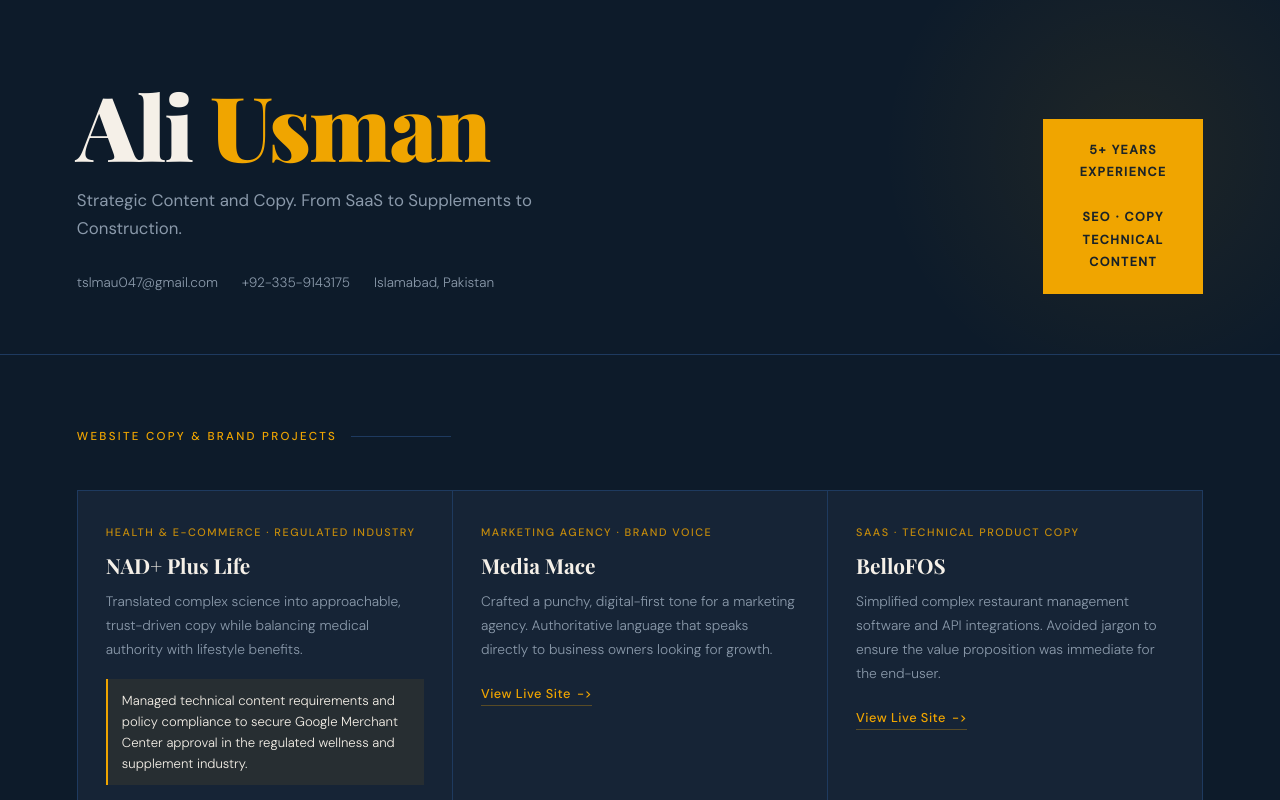
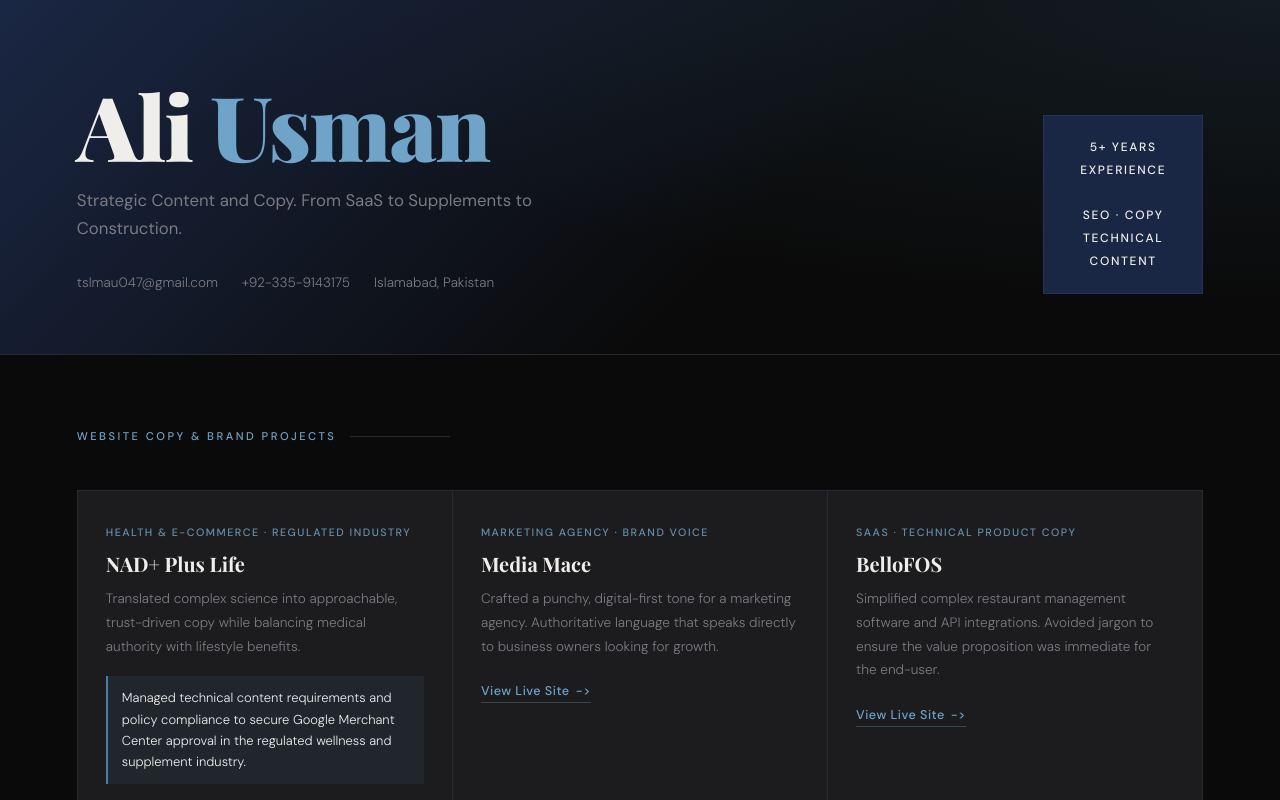
Before and after one commit to tslmau047-hub/Ali-Usman-Portfolio, a plain HTML site: page index.html in a window 1280 px wide. Shown: the top 800 px of the page. Drawn offline with nearby package versions, Linux system fonts and the light colour scheme.

Commit message:
Update index.html

```diff
--- a/index.html
+++ b/index.html
@@ -9,20 +9,22 @@
   *, *::before, *::after { box-sizing: border-box; margin: 0; padding: 0; }
 
   :root {
-    --navy: #0d1b2a;
-    --navy-light: #162436;
-    --navy-mid: #1e3a5f;
-    --gold: #f0a500;
-    --gold-light: #ffd166;
-    --white: #f5f0e8;
-    --muted: #8a99aa;
-    --border: #1e3a5f;
+    --black: #0a0a0a;
+    --charcoal: #1c1c1e;
+    --charcoal-light: #2a2a2e;
+    --navy: #1a2744;
+    --navy-light: #243358;
+    --accent: #4a7fa5;
+    --accent-light: #6fa3c8;
+    --white: #f0eeeb;
+    --muted: #7a7a82;
+    --border: #2a2a2e;
   }
 
   html { scroll-behavior: smooth; }
 
   body {
-    background: var(--navy);
+    background: var(--black);
     color: var(--white);
     font-family: 'DM Sans', sans-serif;
     font-weight: 300;
@@ -38,6 +40,7 @@
     grid-template-columns: 1fr auto;
     align-items: end;
     gap: 40px;
+    background: linear-gradient(135deg, var(--navy) 0%, var(--black) 60%);
     position: relative;
     overflow: hidden;
   }
@@ -45,11 +48,8 @@
   header::before {
     content: '';
     position: absolute;
-    top: -100px;
-    right: -100px;
-    width: 500px;
-    height: 500px;
-    background: radial-gradient(circle, rgba(240,165,0,0.08) 0%, transparent 70%);
+    top: 0; left: 0; right: 0; bottom: 0;
+    background: radial-gradient(ellipse at top right, rgba(74,127,165,0.15) 0%, transparent 60%);
     pointer-events: none;
   }
 
@@ -60,9 +60,10 @@
     line-height: 1;
     letter-spacing: -0.02em;
     color: var(--white);
+    position: relative;
   }
 
-  .name span { color: var(--gold); }
+  .name span { color: var(--accent-light); }
 
   .tagline {
     margin-top: 16px;
@@ -70,6 +71,7 @@
     color: var(--muted);
     font-weight: 400;
     max-width: 500px;
+    position: relative;
   }
 
   .contact-row {
@@ -79,28 +81,31 @@
     gap: 24px;
     font-size: 0.85rem;
     color: var(--muted);
+    position: relative;
   }
 
   .contact-row a {
-    color: var(--gold);
+    color: var(--accent-light);
     text-decoration: none;
     border-bottom: 1px solid transparent;
     transition: border-color 0.2s;
   }
 
-  .contact-row a:hover { border-color: var(--gold); }
+  .contact-row a:hover { border-color: var(--accent-light); }
 
   .header-badge {
-    background: var(--gold);
-    color: var(--navy);
+    background: var(--navy);
+    border: 1px solid var(--navy-light);
+    color: var(--white);
     padding: 20px 24px;
-    font-size: 0.78rem;
+    font-size: 0.75rem;
     text-transform: uppercase;
-    letter-spacing: 0.12em;
-    line-height: 1.8;
+    letter-spacing: 0.14em;
+    line-height: 1.9;
     min-width: 160px;
     text-align: center;
-    font-weight: 700;
+    font-weight: 500;
+    position: relative;
   }
 
   /* SECTIONS */
@@ -110,10 +115,10 @@
   }
 
   .section-label {
-    font-size: 0.72rem;
+    font-size: 0.7rem;
     text-transform: uppercase;
-    letter-spacing: 0.2em;
-    color: var(--gold);
+    letter-spacing: 0.22em;
+    color: var(--accent-light);
     font-weight: 500;
     margin-bottom: 44px;
     display: flex;
@@ -130,48 +135,53 @@
   }
 
   /* PROJECTS GRID */
-  .projects-grid {
+  .projects-grid { /* 3 col fixed */
     display: grid;
-    grid-template-columns: repeat(auto-fill, minmax(300px, 1fr));
+    grid-template-columns: repeat(3, 1fr);
     gap: 1px;
     background: var(--border);
     border: 1px solid var(--border);
   }
 
   .project-card {
-    background: var(--navy-light);
+    background: var(--charcoal);
     padding: 32px 28px;
     transition: background 0.25s;
     position: relative;
     overflow: hidden;
   }
 
-  .project-card::after {
+  .project-card::before {
     content: '';
     position: absolute;
-    bottom: 0; left: 0;
-    width: 0;
-    height: 2px;
-    background: var(--gold);
-    transition: width 0.4s ease;
+    top: 0; left: 0;
+    width: 100%; height: 2px;
+    background: linear-gradient(90deg, var(--navy), var(--accent));
+    transform: scaleX(0);
+    transform-origin: left;
+    transition: transform 0.4s ease;
   }
 
-  .project-card:hover { background: #1a2d42; }
-  .project-card:hover::after { width: 100%; }
+  .project-card:hover { background: var(--charcoal-light); }
+
+  .project-card:last-child { grid-column: 1 / -1; }
+  .project-card:hover::before { transform: scaleX(1); }
+
+
 
   .project-tag {
-    font-size: 0.68rem;
+    font-size: 0.67rem;
     text-transform: uppercase;
     letter-spacing: 0.14em;
-    color: var(--gold);
+    color: var(--accent-light);
     font-weight: 500;
     margin-bottom: 10px;
-    opacity: 0.8;
+    opacity: 0.85;
   }
 
   .project-name {
     font-family: 'Playfair Display', serif;
-    font-size: 1.3rem;
+    font-size: 1.25rem;
     font-weight: 700;
     line-height: 1.3;
     margin-bottom: 10px;
@@ -179,36 +189,36 @@
   }
 
   .project-strategy {
-    font-size: 0.86rem;
+    font-size: 0.85rem;
     color: var(--muted);
     line-height: 1.75;
     margin-bottom: 18px;
   }
 
   .project-achievement {
-    font-size: 0.82rem;
+    font-size: 0.81rem;
     color: var(--white);
-    background: rgba(240,165,0,0.08);
+    background: rgba(74,127,165,0.1);
     padding: 11px 14px;
-    border-left: 2px solid var(--gold);
+    border-left: 2px solid var(--accent);
     margin-bottom: 18px;
-    line-height: 1.6;
+    line-height: 1.65;
   }
 
   .project-link {
     display: inline-flex;
     align-items: center;
     gap: 6px;
-    font-size: 0.8rem;
-    color: var(--gold);
+    font-size: 0.79rem;
+    color: var(--accent-light);
     text-decoration: none;
     font-weight: 500;
     letter-spacing: 0.04em;
-    border-bottom: 1px solid rgba(240,165,0,0.3);
+    border-bottom: 1px solid rgba(111,163,200,0.3);
     transition: border-color 0.2s;
   }
 
-  .project-link:hover { border-color: var(--gold); }
+  .project-link:hover { border-color: var(--accent-light); }
   .project-link::after { content: '->'; }
 
   /* ARTICLES */
@@ -231,7 +241,7 @@
   }
 
   .article-row:last-child { border-bottom: none; }
-  .article-row:hover { background: var(--navy-light); }
+  .article-row:hover { background: var(--charcoal); }
 
   .article-num {
     font-family: 'Playfair Display', serif;
@@ -242,17 +252,17 @@
   }
 
   .article-focus {
-    font-size: 0.68rem;
+    font-size: 0.67rem;
     text-transform: uppercase;
     letter-spacing: 0.12em;
-    color: var(--gold);
+    color: var(--accent-light);
     font-weight: 500;
     margin-bottom: 3px;
-    opacity: 0.8;
+    opacity: 0.85;
   }
 
   .article-title {
-    font-size: 0.9rem;
+    font-size: 0.88rem;
     color: var(--white);
     line-height: 1.4;
   }
@@ -265,7 +275,7 @@
 
   .article-row:hover .article-arrow {
     transform: translateX(5px);
-    color: var(--gold);
+    color: var(--accent-light);
   }
 
   /* FOOTER */
@@ -276,13 +286,15 @@
     align-items: center;
     flex-wrap: wrap;
     gap: 16px;
+    background: var(--charcoal);
+    border-top: 1px solid var(--border);
   }
 
   .footer-name {
     font-family: 'Playfair Display', serif;
     font-size: 1.1rem;
     font-weight: 700;
-    color: var(--gold);
+    color: var(--accent-light);
   }
 
   .footer-copy { font-size: 0.78rem; color: var(--muted); }
@@ -290,7 +302,7 @@
   @media (max-width: 600px) {
     header { grid-template-columns: 1fr; }
     .header-badge { display: none; }
-    .projects-grid { grid-template-columns: 1fr; }
+    .projects-grid { /* 3 col fixed */ grid-template-columns: 1fr; }
     .article-row { gap: 14px; padding: 18px 20px; }
   }
 </style>
@@ -375,7 +387,7 @@
       <div class="article-num">01</div>
       <div class="article-info">
         <div class="article-focus">Legal · High-EEAT Writing</div>
-        <div class="article-title">How to Apply for an Asylum Travel Document in the UK — MSD Solicitors</div>
+        <div class="article-title">How to Apply for an Asylum Travel Document in the UK - MSD Solicitors</div>
       </div>
       <div class="article-arrow">-></div>
     </a>
@@ -384,7 +396,7 @@
       <div class="article-num">02</div>
       <div class="article-info">
         <div class="article-focus">Technical Guide · Automotive</div>
-        <div class="article-title">Everything You Need to Know Before You Install a Body Kit — KSB Autostyling</div>
+        <div class="article-title">Everything You Need to Know Before You Install a Body Kit - KSB Autostyling</div>
       </div>
       <div class="article-arrow">-></div>
     </a>
@@ -393,7 +405,7 @@
       <div class="article-num">03</div>
       <div class="article-info">
         <div class="article-focus">Data-Driven SEO · Construction</div>
-        <div class="article-title">How Much Does it Cost to Build a Bungalow in the UK? — Buon Construction</div>
+        <div class="article-title">How Much Does it Cost to Build a Bungalow in the UK? - Buon Construction</div>
       </div>
       <div class="article-arrow">-></div>
     </a>
@@ -402,7 +414,7 @@
       <div class="article-num">04</div>
       <div class="article-info">
         <div class="article-focus">Competitive Local SEO · Food &amp; Hospitality</div>
-        <div class="article-title">Best Takeaway in Beeston: Why Chicken Licious Wins — Chicken Licious</div>
+        <div class="article-title">Best Takeaway in Beeston: Why Chicken Licious Wins - Chicken Licious</div>
       </div>
       <div class="article-arrow">-></div>
     </a>
@@ -411,7 +423,7 @@
       <div class="article-num">05</div>
       <div class="article-info">
         <div class="article-focus">Retail &amp; Fashion · Seasonal Content</div>
-        <div class="article-title">Summer Fashion Trends for Kids — PCZ Designerwear</div>
+        <div class="article-title">Summer Fashion Trends for Kids - PCZ Designerwear</div>
       </div>
       <div class="article-arrow">-></div>
     </a>
```
